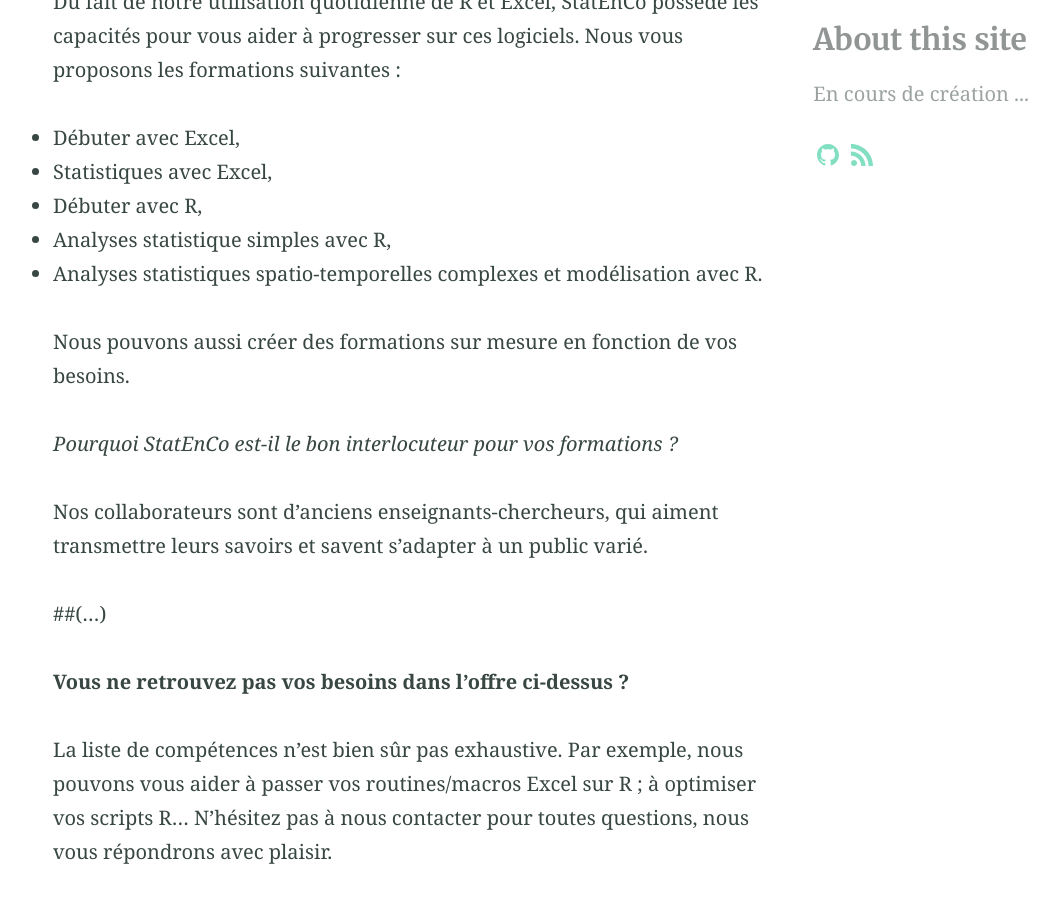
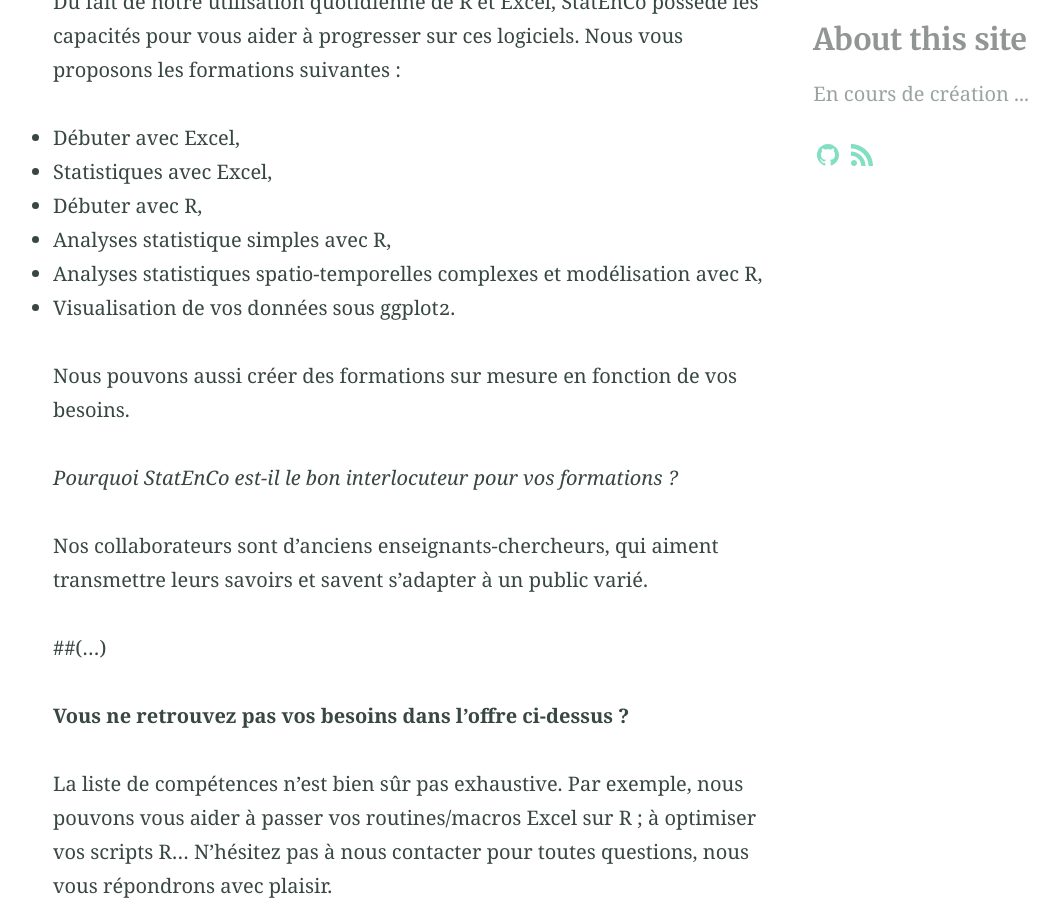
Before and after one commit to Claire-K/Claire-K.github.io, a Jekyll site: the page built from categories.md, in a window 1280 px wide and 900 px high, scrolled down 2158 px. Shown: the whole window, without its empty margins (11-1070 px from the left). Built offline with Jekyll 4.4.1, drawn with Linux system fonts in a browser that asks for light colours.

Commit message:
Update categories.md

```diff
--- a/categories.md
+++ b/categories.md
@@ -47,7 +47,8 @@ Du fait de notre utilisation quotidienne de R et Excel, StatEnCo possède les ca
   - Statistiques avec Excel,
   - Débuter avec R,
   - Analyses statistique simples avec R,
-  - Analyses statistiques spatio-temporelles complexes et modélisation avec R.
+  - Analyses statistiques spatio-temporelles complexes et modélisation avec R,
+  - Visualisation de vos données sous ggplot2.
 
 Nous pouvons aussi créer des formations sur mesure en fonction de vos besoins.
 
```
